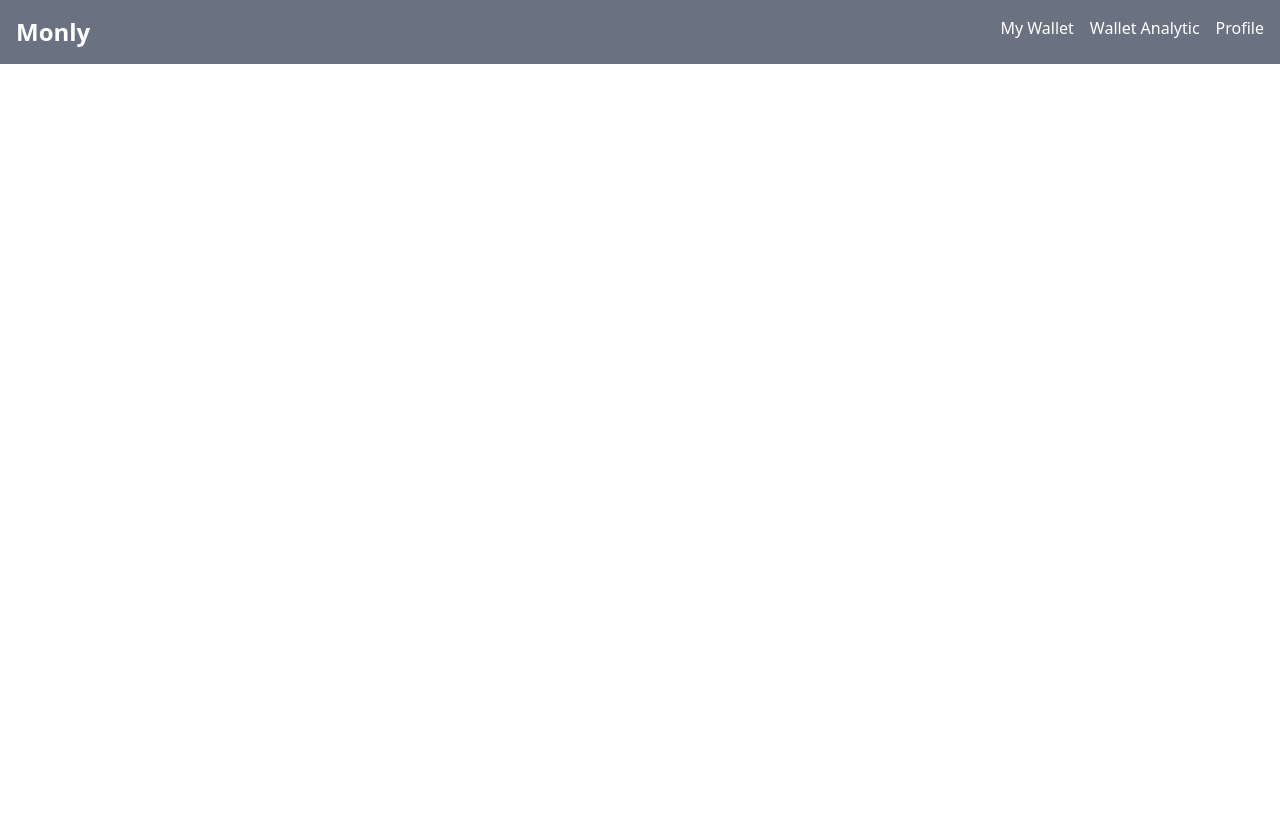
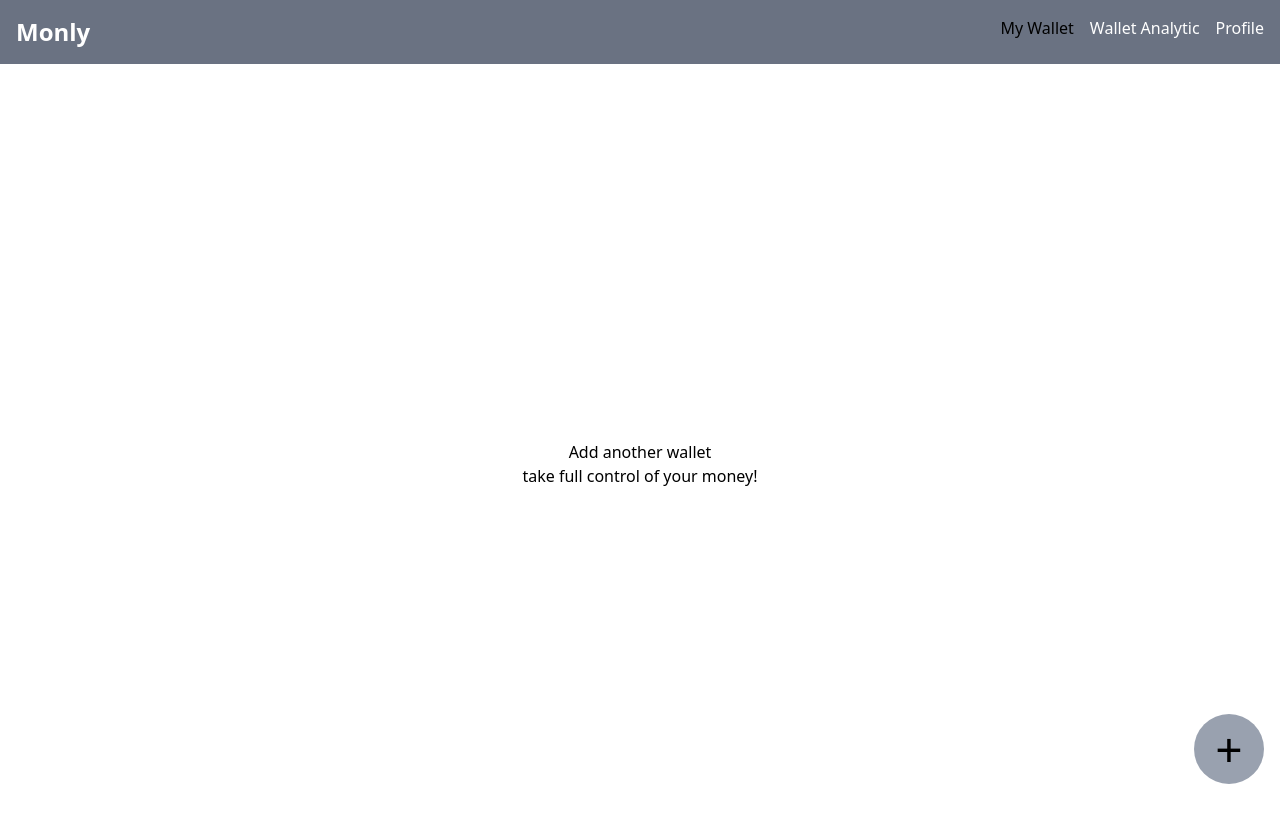
Before and after one commit to pear603/InnovationApp, a React (Vite) app: page / in a window 1280 px wide. Shown: the top 822 px of the page. Before the commit the page ends 800 px from the top, so only its background shows below. Built offline with nearby package versions, Linux system fonts and the light colour scheme.

Commit message:
link the page

```diff
--- a/src/App.jsx
+++ b/src/App.jsx
@@ -1,37 +1,25 @@
 import { useState } from "react";
 import reactLogo from "./assets/react.svg";
 import viteLogo from "/vite.svg";
+import { Routes, Route } from "react-router-dom";
 
-import Nav from "./nav.jsx";
+import Nav from "./components/Nav.jsx";
+import Home from "./pages/Home.jsx";
+import Wallet from "./pages/Wallet.jsx";
 
 function App() {
   const [count, setCount] = useState(0);
 
   return (
-    <>
+    <div>
       <Nav />
-      <h1 class="text-3xl font-bold underline">Hello world!</h1>
-      <div>
-        <a href="https://vite.dev" target="_blank">
-          <img src={viteLogo} className="logo" alt="Vite logo" />
-        </a>
-        <a href="https://react.dev" target="_blank">
-          <img src={reactLogo} className="logo react" alt="React logo" />
-        </a>
-      </div>
-      <h1>Vite + React</h1>
-      <div className="card">
-        <button onClick={() => setCount((count) => count + 1)}>
-          count is {count}
-        </button>
-        <p>
-          Edit <code>src/App.jsx</code> and save to test HMR
-        </p>
-      </div>
-      <p className="read-the-docs">
-        Click on the Vite and React logos to learn more
-      </p>
-    </>
+      <main>
+        <Routes>
+          <Route path="/" element={<Home />}></Route>
+          <Route path="/wallet" element={<Wallet />}></Route>
+        </Routes>
+      </main>
+    </div>
   );
 }
 
--- a/src/Home.jsx
+++ /dev/null
@@ -1,11 +0,0 @@
-import Nav from "./nav";
-
-function Home() {
-  return (
-    <>
-      <Nav />
-    </>
-  );
-}
-
-export default Home;
--- a/src/Nav.jsx
+++ /dev/null
@@ -1,19 +0,0 @@
-import "./tailwind.css";
-function Nav() {
-  return (
-    <>
-      <nav className="bg-gray-500 p-4">
-        <div className="flex item-center justify-between h-65px">
-          <div className="text-white text-2xl font-bold">Monly</div>
-          <ul className="flex space-x-4">
-            <li><a href="#" className="text-white">My Wallet</a></li>
-            <li><a href="#" className="text-white">Wallet Analytic</a></li>
-            <li><a href="#" className="text-white">Profile</a></li>
-          </ul>
-        </div>
-      </nav>
-    </>
-  );
-}
-
-export default Nav;
--- /dev/null
+++ b/src/components/Nav.jsx
@@ -0,0 +1,32 @@
+import "../tailwind.css";
+import { Link } from "react-router-dom";
+function Nav() {
+  return (
+    <>
+      <nav className="bg-gray-500 p-4">
+        <div className="flex item-center justify-between">
+          <div className="text-white text-2xl font-bold">
+            <Link to="/">Monly</Link>
+          </div>
+          <ul className="flex space-x-4">
+            <li>
+              <Link to="/wallet">My Wallet</Link>
+            </li>
+            <li>
+              <a href="#" className="text-white">
+                Wallet Analytic
+              </a>
+            </li>
+            <li>
+              <a href="#" className="text-white">
+                Profile
+              </a>
+            </li>
+          </ul>
+        </div>
+      </nav>
+    </>
+  );
+}
+
+export default Nav;
--- /dev/null
+++ b/src/components/addWallet.jsx
@@ -0,0 +1,12 @@
+import "../tailwind.css";
+function addWallet() {
+  return (
+    <>
+      <div className="flex justify-center items-center">
+        <div className="m-5 w-[848px] h-[614px] bg-blue-400 rounded-lg"></div>
+      </div>
+    </>
+  );
+}
+
+export default addWallet;
--- a/src/main.jsx
+++ b/src/main.jsx
@@ -1,12 +1,15 @@
 import { StrictMode } from "react";
 import { createRoot } from "react-dom/client";
+import { BrowserRouter } from "react-router-dom";
 
 import App from "./App.jsx";
-import Home from "./Home.jsx";
+import Home from "./pages/Home.jsx";
 
 createRoot(document.getElementById("root")).render(
   <StrictMode>
     {/* <App /> */}
-    <Home />
+    <BrowserRouter>
+      <App />
+    </BrowserRouter>
   </StrictMode>
 );
--- /dev/null
+++ b/src/pages/Home.jsx
@@ -0,0 +1,32 @@
+import Nav from "../components/Nav";
+import AddWallet from "../components/addWallet";
+import "../tailwind.css";
+import { useNavigate } from "react-router-dom";
+import { Link } from "react-router-dom";
+
+function Home() {
+  const navigate = useNavigate();
+  return (
+    <>
+      <div className="flex justify-center items-center h-screen">
+        <div className="inline justify-center items-center text-center">
+          <p>Add another wallet</p>
+          <p>take full control of your money!</p>
+        </div>
+      </div>
+      {/* <button
+        className="h-[70px] w-[70px] bg-gray-400 rounded-full text-[48px] text-center bottom-4 right-4 fixed cursor-pointer"
+        onClick={() => navigate("/wallet")}
+      >
+        +
+      </button> */}
+      <Link to="/wallet">
+        <div className="h-[70px] w-[70px] bg-gray-400 rounded-full text-[48px] text-center fixed bottom-4 right-4 cursor-pointer flex items-center justify-center">
+          +
+        </div>
+      </Link>
+    </>
+  );
+}
+
+export default Home;
--- /dev/null
+++ b/src/pages/Wallet.jsx
@@ -0,0 +1,13 @@
+import Nav from "../components/Nav";
+import AddWallet from "../components/addWallet";
+
+function Wallet() {
+  return (
+    <>
+
+      <AddWallet />
+    </>
+  );
+}
+
+export default Wallet;
```
Also changed, not shown: package.json (+16 -2 lines), 1 other file (tests, documents, lock files or other folders).
